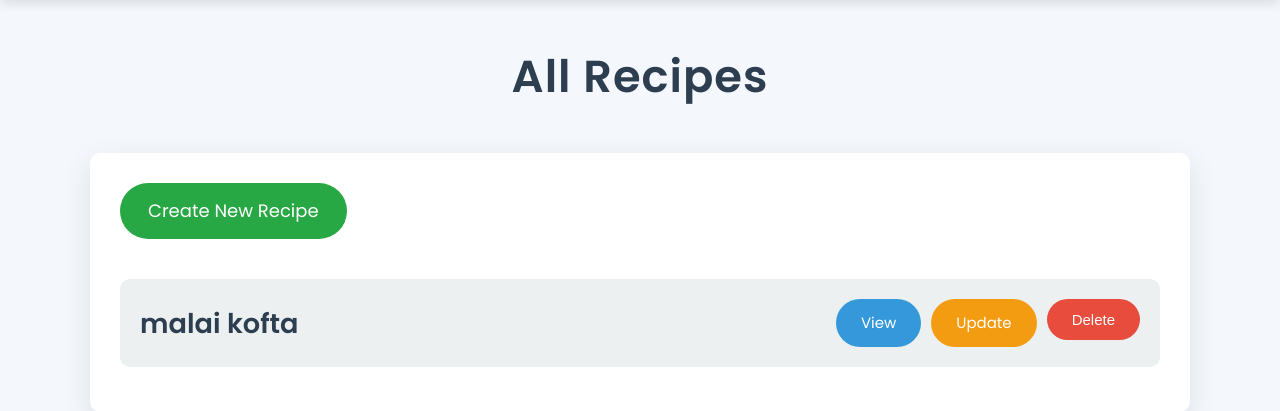
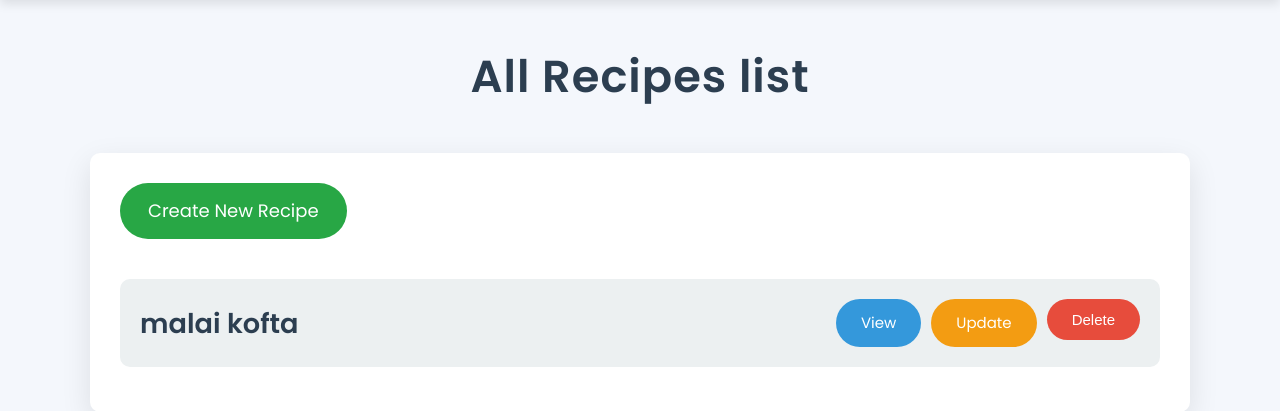
Before and after one commit to apoorv2510/finaldevops, a Flask app: page / in a window 1280 px wide. Shown: the part 59-470 px from the top of the page. Run offline with Flask 2, Linux system fonts and the light colour scheme; a user stored in the database is signed in; data comes from the database, SQL or seed files in the repository.

Commit message:
Update index.html

```diff
--- a/templates/index.html
+++ b/templates/index.html
@@ -232,7 +232,7 @@
     </div>
 
     <!-- Page Header -->
-    <h1>All Recipes</h1>
+    <h1>All Recipes list</h1>
 
     <!-- Main Container -->
     <div class="container">
```
